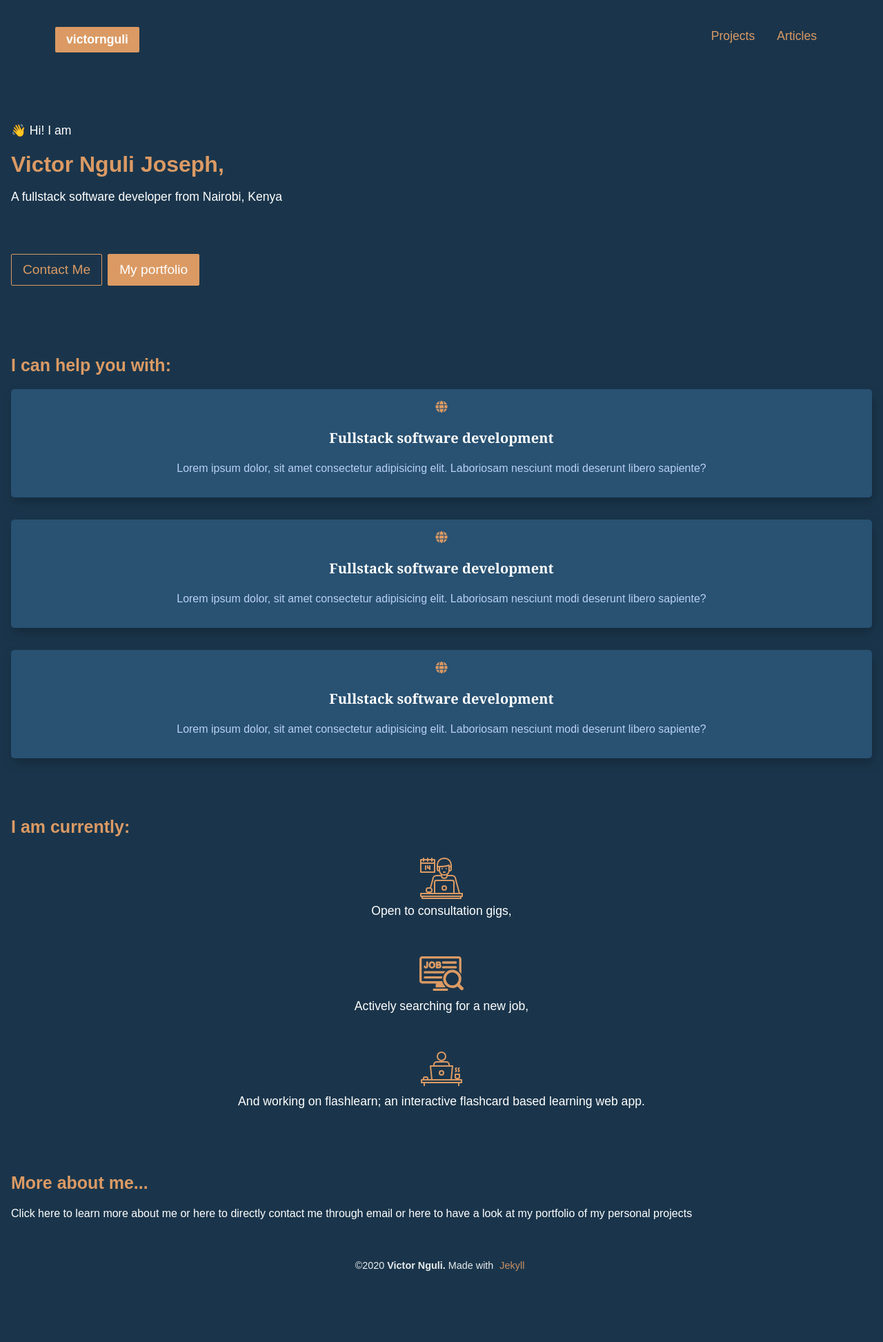
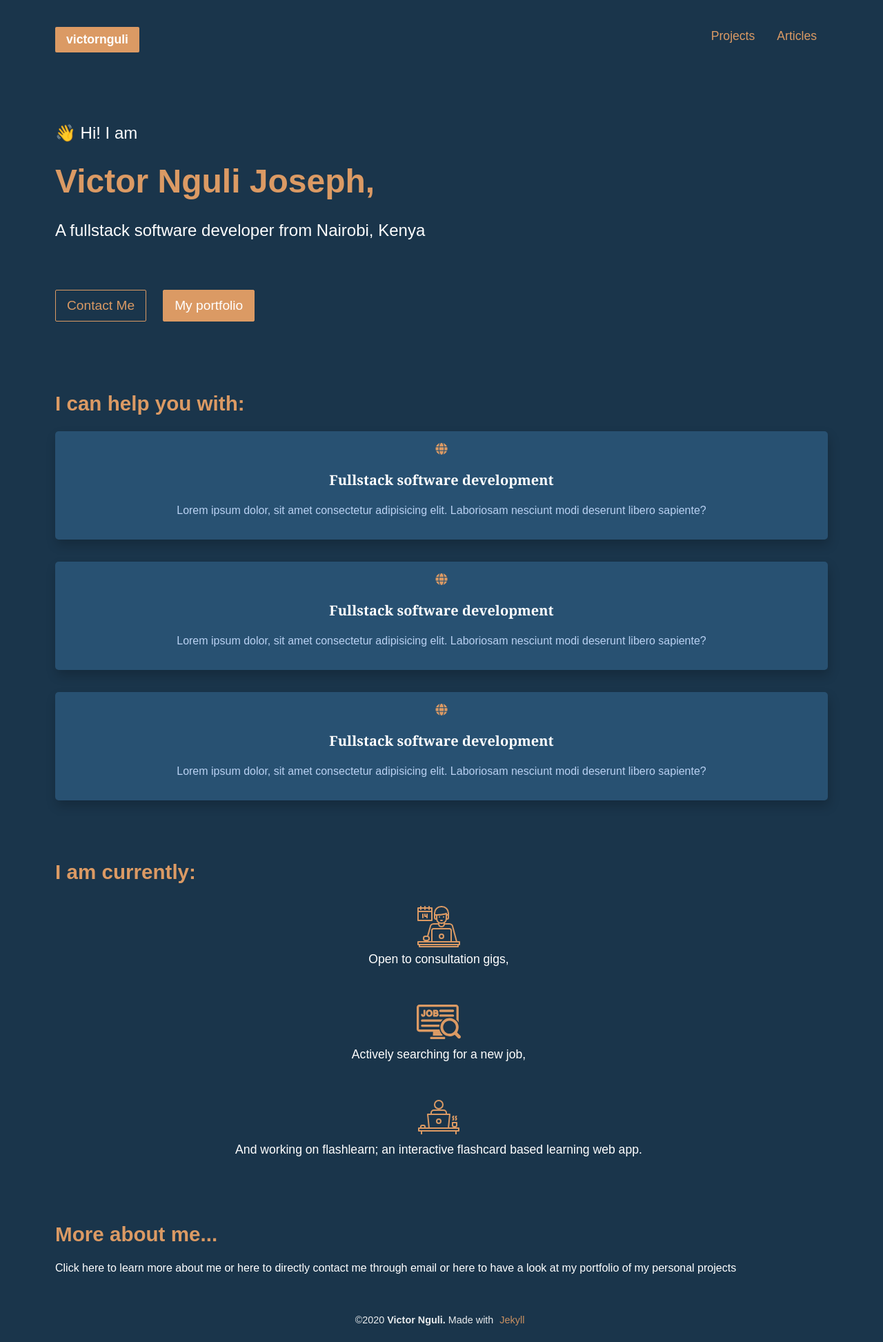
Before and after one commit to Victornguli/victornjoseph.com, a Jekyll site: the page built from index.md, in a window 1280 px wide. Shown: the whole page at 69% size. Built offline with Jekyll 4.4.1, drawn with Linux system fonts in a browser that asks for light colours; nearby versions of some CDN libraries; before the commit the page ends 1866 px from its top, so only the background shows below that.

Commit message:
add medium screen home layout

```diff
--- a/_sass/_config.scss
+++ b/_sass/_config.scss
@@ -13,6 +13,7 @@ $old: rgb(235, 67, 37);
 
 
 // Media Query Mixins
+// The layout is mobile first so only medium plus media queries are added..
 // @mixin mediaSm {
 
 //     // Small screen media query
@@ -24,7 +25,7 @@ $old: rgb(235, 67, 37);
 @mixin mediaMd {
 
     // Medium screen media query
-    @media screen and (min-width: 576px) {
+    @media screen and (min-width: 570px) {
         @content;
     }
 }
@@ -37,10 +38,10 @@ $old: rgb(235, 67, 37);
     }
 }
 
-// @mixin mediaXl {
+@mixin mediaXl {
 
-//     // Extra Large screen media query
-//     @media screen and (max-width: 1168px) {
-//         @content;
-//     }
-// }
+    // Extra Large screen media query
+    @media screen and (max-width: 1168px) {
+        @content;
+    }
+}
--- a/_sass/_home.scss
+++ b/_sass/_home.scss
@@ -107,7 +107,6 @@
         .statuses {
 
             .status {
-                width: 100%;
                 margin-right: 0.5rem;
                 padding: 0.5rem;
                 border-radius: 5px;
--- a/_sass/_mobile.scss
+++ b/_sass/_mobile.scss
@@ -1,7 +1,6 @@
 // Desktops and laptops
 @include mediaLg {
-    body {
-    }
+    body {}
 
     .container {
         .banner {
@@ -46,7 +45,7 @@
             // padding: 2rem;
 
             .services-wrapper {
-                .services{
+                .services {
                     flex-wrap: nowrap;
                 }
             }
@@ -55,56 +54,138 @@
 }
 
 // Tablets and small laptops
-// @include mediaMd {
-//     .container {
-//         max-width: 540px;
+@include mediaMd {
+
+    .container {
+        .banner {
+
+            .nav {
+                padding: 1rem 5rem 0 5rem;
+                display: flex;
+                flex-direction: row;
+                justify-content: space-between;
+
+                .nav-brand {
+                    margin-top: 1em;
+                    margin-bottom: 1em;
+                    display: flex;
+                    align-items: center;
+
+                    a {
+                        text-decoration: none;
+                        color: #ffffff;
+
+                        &:focus {
+                            border: none;
+                        }
+                    }
+                }
+
+                ul.nav-list {
+                    li.nav-item {
+                        padding: 0.5rem 1rem 0.5rem 1rem;
+                    }
+                }
+            }
+
+            .banner-content {
+                width: 80%;
+            }
+
+            &.home-banner {
+                .home-banner-content {
+                    padding: 2rem 1rem 4rem 5rem;
+
+                    .intro-greetings,
+                    .title {
+                        font-size: 1.5rem;
+                    }
+
+                    h1 {
+                        font-size: 3rem;
+                    }
+
+                    .banner-link {
+                        margin-right: 1.5rem;
+                    }
+                }
+            }
+        }
+
+        .main {
+
+            .home {
+
+                .section-title {
+                    font-size: 1.85rem;
+                }
+
+                .services-wrapper,
+                .status-wrapper,
+                .more {
+                    padding-left: 5rem;
+                    padding-right: 5rem;
+
+                    .services {
+                        flex-wrap: nowrap;
+                    }
+
+                    .statuses {
+                        width: 70%;
+                        margin: auto;
+                        // .status {
+                        //     flex-direction: column;
+                        // }
+                    }
+                }
+            }
+        }
+    }
+}
+
+// .projects {
+//     .title {
+//         font-size: 2rem;
+//         margin-bottom: 0.55rem;
 //     }
-// }
 
-//     .projects {
-//         .title {
-//             font-size: 2rem;
-//             margin-bottom: 0.55rem;
-//         }
+//     .project-list {
+//         margin: 1.5rem auto auto auto;
 
-//         .project-list {
-//             margin: 1.5rem auto auto auto;
+//         .project-item {
+//             display: block;
 
-//             .project-item {
+//             .project-img,
+//             .details {
 //                 display: block;
+//                 grid-area: img;
+//                 width: 100%;
+//             }
 
-//                 .project-img,
-//                 .details {
-//                     display: block;
-//                     grid-area: img;
-//                     width: 100%;
-//                 }
-
-//                 .details {
-//                     .project-title {
-//                         margin-top: 1rem;
-//                     }
+//             .details {
+//                 .project-title {
+//                     margin-top: 1rem;
 //                 }
 //             }
 //         }
 //     }
+// }
 
-//     .about {
+// .about {
+//     display: block;
+
+//     .bio,
+//     .education,
+//     .work-history {
+//         margin-bottom: 1rem;
 //         display: block;
+//     }
+// }
 
-//         .bio,
-//         .education,
-//         .work-history {
-//             margin-bottom: 1rem;
-//             display: block;
-//         }
-//     }
-
-//     .contact {
-//         .contact-form {
-//             form {
-//                 width: 100%;
-//             }
+// .contact {
+//     .contact-form {
+//         form {
+//             width: 100%;
 //         }
 //     }
 // }
```
